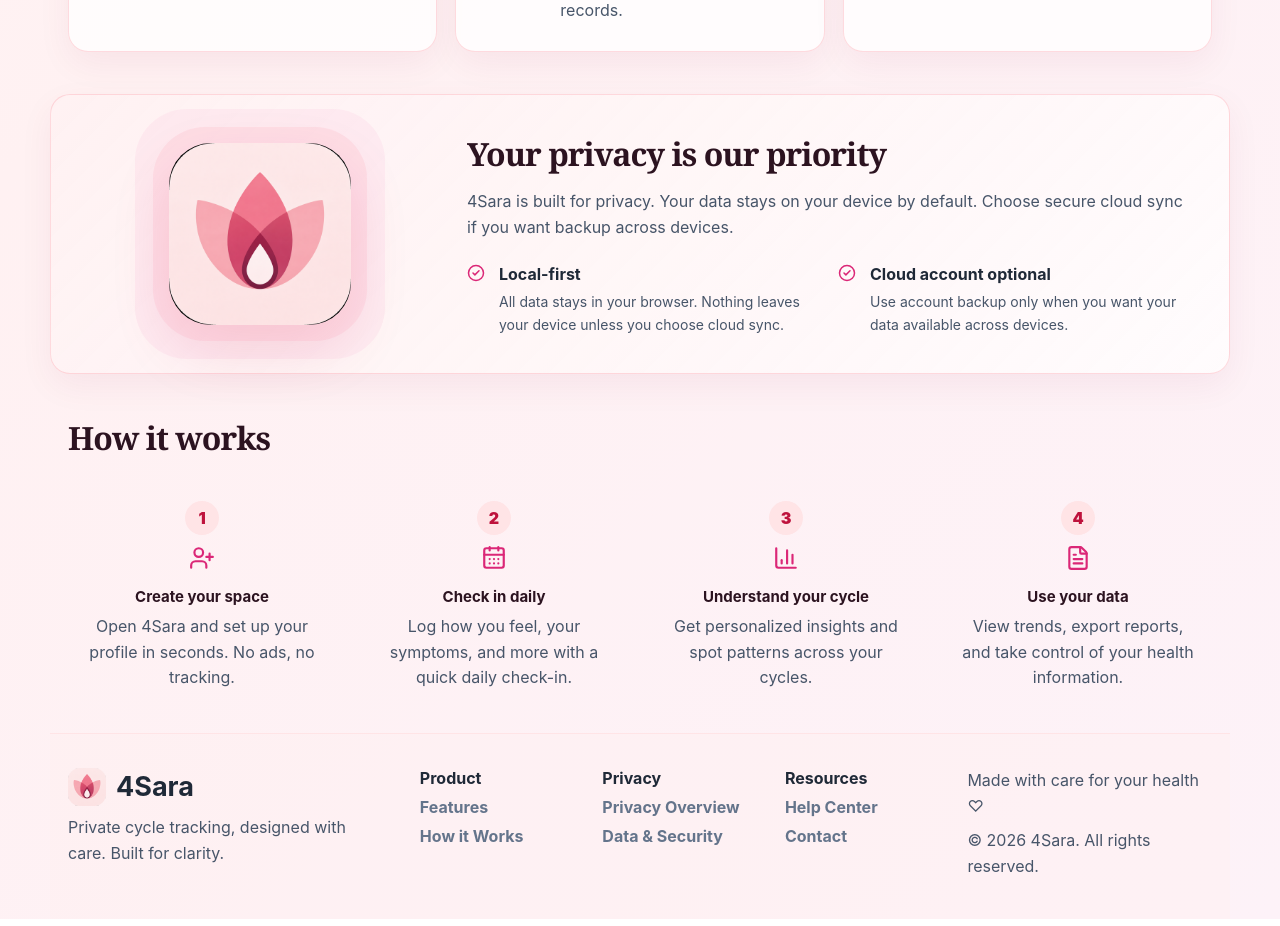
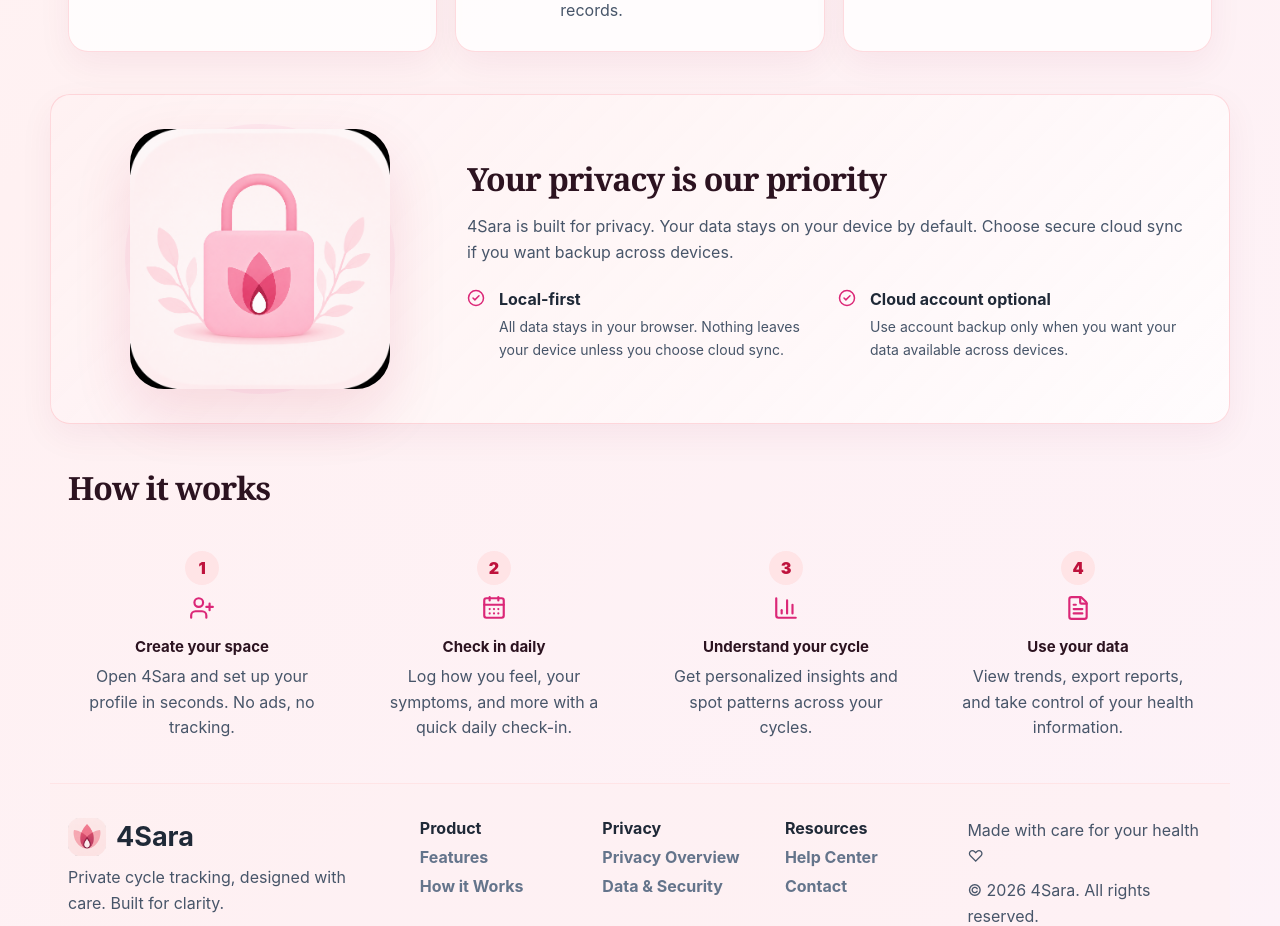
Before and after one commit to rossad213/4sara, a React (Vite) app: page / in a window 1280 px wide. Shown: the part 1280-2206 px from the top of the page. Built offline with nearby package versions, Linux system fonts and the light colour scheme; no server answers.

Commit message:
Add files via upload

```diff
--- a/src/main.jsx
+++ b/src/main.jsx
@@ -2829,7 +2829,9 @@
       </section>
 
       <section id="privacy" className="landing-section landing-privacy-panel">
-        <div className="landing-lock-illustration"><LogoShowcase /></div>
+        <div className="landing-lock-illustration landing-lock-image-wrap" aria-hidden="true">
+          <img className="privacy-lock-image" src="/icons/privacy-lock.png" alt="" loading="lazy" decoding="async" />
+        </div>
         <div>
           <h2>Your privacy is our priority</h2>
           <p>4Sara is built for privacy. Your data stays on your device by default. Choose secure cloud sync if you want backup across devices.</p>
--- a/src/styles.css
+++ b/src/styles.css
@@ -4007,3 +4007,56 @@
   object-position: center !important;
   image-rendering: auto !important;
 }
+
+
+/* === Privacy section image swap only ===
+   This keeps the professional homepage and exact 4Sara logos intact.
+   It only replaces the privacy illustration with public/icons/privacy-lock.png. */
+.landing-privacy-panel .landing-lock-image-wrap {
+  min-height: 210px !important;
+  display: flex !important;
+  align-items: center !important;
+  justify-content: center !important;
+  position: relative !important;
+}
+
+.landing-privacy-panel .landing-lock-image-wrap::before,
+.landing-privacy-panel .landing-lock-image-wrap::after {
+  content: "" !important;
+  position: absolute !important;
+  inset: auto !important;
+  display: block !important;
+  width: 210px !important;
+  height: 210px !important;
+  border-radius: 999px !important;
+  background: rgba(251, 113, 133, .08) !important;
+  filter: blur(0) !important;
+  transform: none !important;
+  z-index: 0 !important;
+}
+
+.landing-privacy-panel .landing-lock-image-wrap::after {
+  width: 270px !important;
+  height: 270px !important;
+  background: rgba(236, 72, 153, .05) !important;
+}
+
+.privacy-lock-image {
+  position: relative !important;
+  z-index: 2 !important;
+  display: block !important;
+  width: min(100%, 260px) !important;
+  height: auto !important;
+  object-fit: contain !important;
+  border-radius: 34px !important;
+  box-shadow: 0 24px 60px rgba(190, 18, 60, .12) !important;
+  background: transparent !important;
+}
+
+.landing-privacy-panel .landing-lock-image-wrap .landing-logo-showcase,
+.landing-privacy-panel .landing-lock-image-wrap .landing-lock-card,
+.landing-privacy-panel .landing-lock-image-wrap .landing-lock-shackle,
+.landing-privacy-panel .landing-lock-image-wrap .landing-lock-body,
+.landing-privacy-panel .landing-lock-image-wrap .landing-lock-logo-badge {
+  display: none !important;
+}
```
